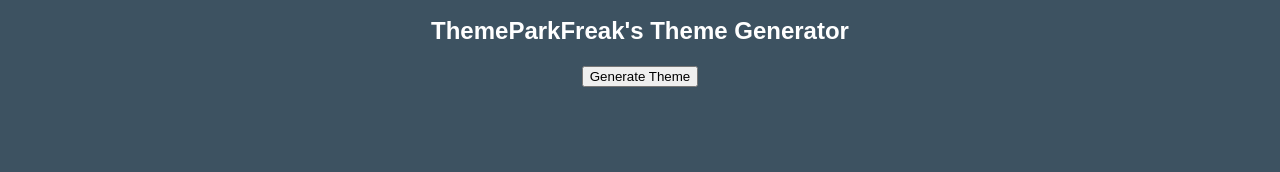
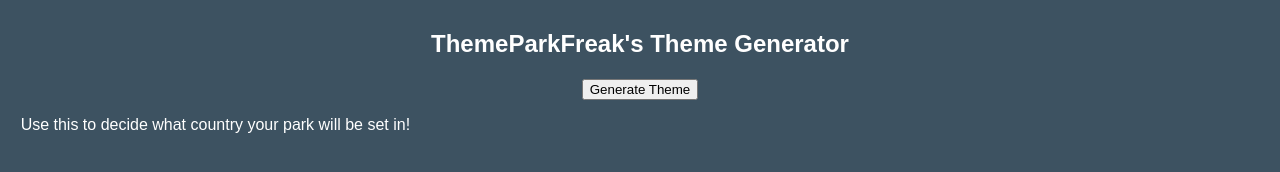
Before and after one commit to ThemeParkFreak/Website, a plain HTML site: page ThemeGenerator.html in a window 1280 px wide. Shown: the part 186-358 px from the top of the page. Drawn offline with Linux system fonts and the light colour scheme.

Commit message:
Update ThemeGenerator.html

```diff
--- a/ThemeGenerator.html
+++ b/ThemeGenerator.html
@@ -42,6 +42,7 @@ a   {
 </header>
 
 <body>
+<div style="padding: 1%;">
 <center>
 <h2>ThemeParkFreak's Theme Generator</h1>
 
@@ -52,6 +53,8 @@ a   {
 
 <script src="ThemeRandomiser.js"></script>
 </center>
+<p>Use this to decide what country your park will be set in!</p>
+</div>
 
 </body>
 </html>
```
